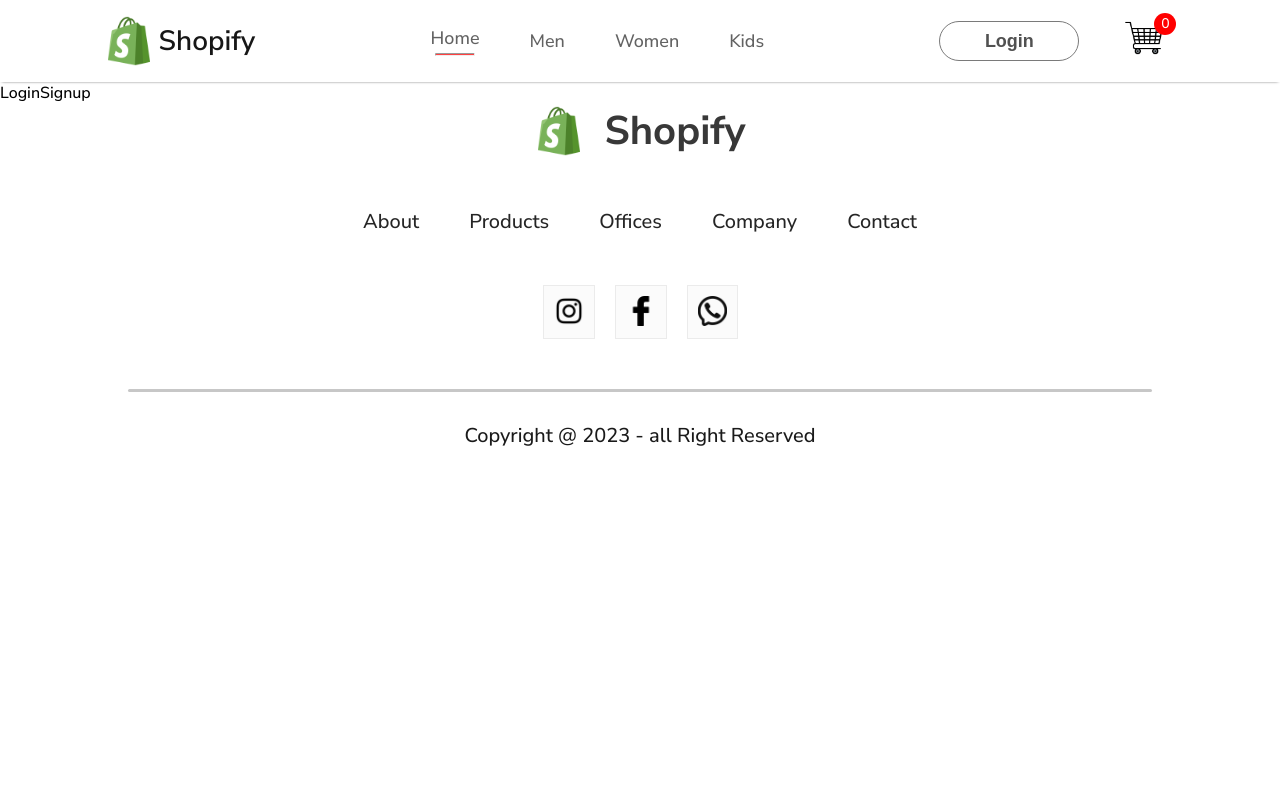
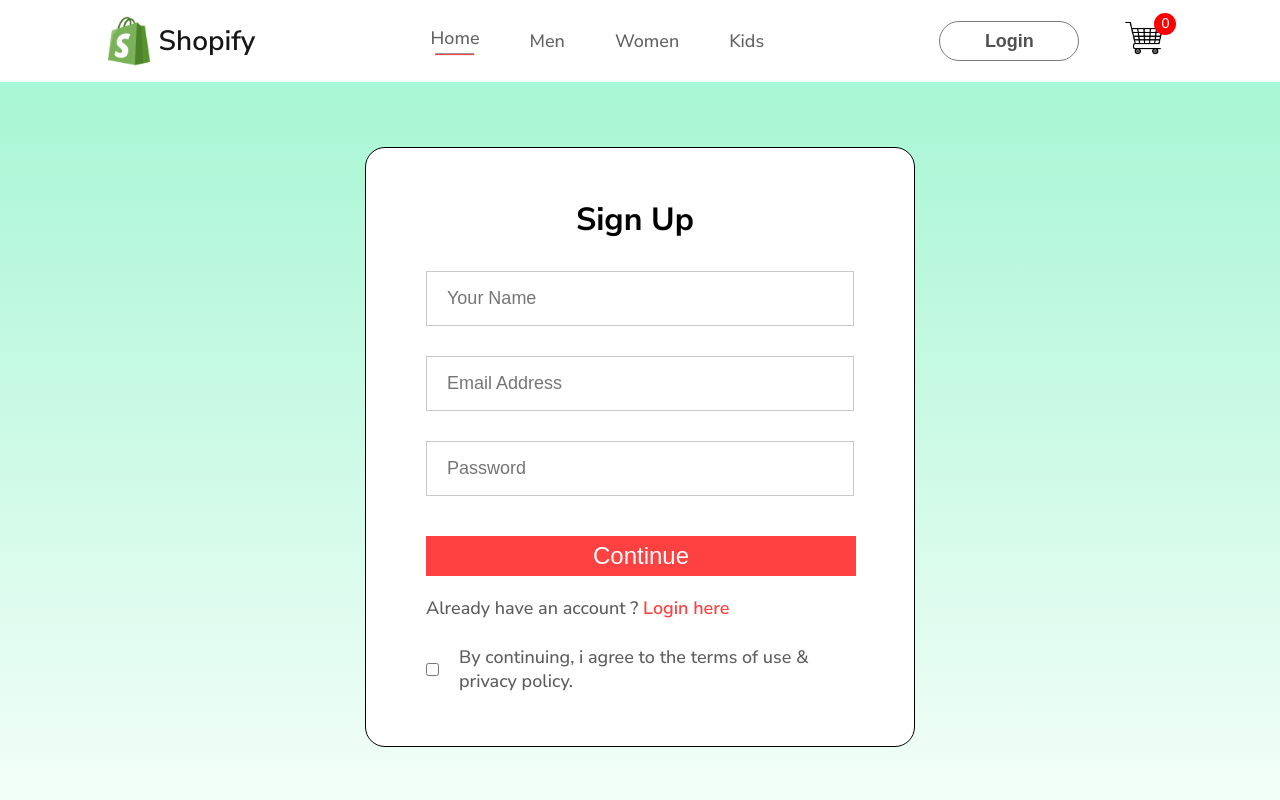
Before and after one commit to NishantKSinha/Ecommerce-Website, a React (Vite) app in the folder frontend/: page /login in a window 1280 px wide. Shown: the top 800 px of the page. Built offline with nearby package versions, Linux system fonts and the light colour scheme.

Commit message:
commit today

```diff
--- a/frontend/src/App.jsx
+++ b/frontend/src/App.jsx
@@ -24,7 +24,7 @@
         <Route path = "/kids" element={<ShopCategory banner={kids_banner} category="kid"/>}/>
 
         <Route path = "/product" element = {<Product/>}/>
-        <Route path = ":productId" element = {<Product/>}/>
+        <Route path = "/product/:productId" element = {<Product/>}/>
         <Route path = "/cart" element = {<Cart/>}/>
         <Route path = "/login" element = {<LoginSignup/>}/>
 
--- /dev/null
+++ b/frontend/src/CSS/LoginSignup.css
@@ -0,0 +1,66 @@
+.loginsignup{
+    width: 100%;
+    height: 100vh;
+       background: linear-gradient(180deg,#a7f6d4,#e1ffea22 );
+    padding-top: 65px;
+}
+.loginsignup-container{
+    width: 550px;
+    height: 600px;
+    background: white;
+    margin: auto;
+    padding: 40px 60px;
+    border: 1px solid black;
+    border-radius: 20px;
+}
+.loginsignup-container h1{
+    margin: 10px 150px;
+}
+.loginsignup-fields{
+    display: flex;
+    flex-direction: column;
+    gap: 30px;
+    margin-top: 30px;
+}
+.loginsignup-fields input{
+    height: 55px;
+    width: 100%;
+    padding-left: 20px;
+    border: 1px solid #c9c9c9;
+    outline: none;
+    color: #5c5c5c;
+    font-size: 18px;
+    font-weight: 500;
+    cursor: pointer;
+}
+.loginsignup-login{
+    margin-top:20px ;
+    color: #5c5c5c;
+    font-size: 18px;
+    font-weight: 500;
+}
+.loginsignup-login span{
+    color: #ff4141;
+    font-weight: 600;
+}
+.loginsignup-agree{
+    display: flex;
+    align-items: center;
+    margin-top: 25px;
+    gap: 20px;
+    color: #5c5c5c;
+    font-size: 18px;
+    font-weight: 500;
+
+}
+.loginsignup-container button{
+    width: 430px;
+    height: 40px;
+    color: white;
+    background-color: #ff4141;
+    margin-top: 10px;
+    border: none;
+    font-size: 24px;
+    font-weight: 500;
+    cursor: pointer;
+}
--- a/frontend/src/CSS/ShopCategory.css
+++ b/frontend/src/CSS/ShopCategory.css
@@ -19,5 +19,19 @@
     margin: 20px 170px;
     display: grid;
     grid-template-columns: 1fr 1fr 1fr 1fr;
-    row-gap: 80px;
+    row-gap: 50px;
 }
+.shopcategory-loadmore{
+    display: flex;
+    justify-content: center;
+    align-items: center;
+    margin: 70px auto;
+    width: 200px;
+    height: 60px;
+    border-radius: 75px;
+    background: #ededed;
+    color: #1f1a1a;
+    font-size: 18px;
+    font-weight: 500;
+
+}
--- /dev/null
+++ b/frontend/src/Components/Bredcrums/BredCrums.jsx
@@ -0,0 +1,14 @@
+import React from 'react'
+import "./BredCrums.css"
+import arrow_icon from "../../assets/arrow_icon.png"
+const BredCrums = (props) => {
+const {product} = props;
+  return (
+    <div className='bredcrums'>
+Home <img src={arrow_icon} alt="" height="10px"/> SHOP <img src={arrow_icon} alt="" height="10px" />{product.category} <img src={arrow_icon} alt="" height="10px" /> {product.name} <img src={arrow_icon} alt="" height="10px"/>
+
+    </div>
+  )
+}
+
+export default BredCrums
--- a/frontend/src/Components/Item/Itemm.jsx
+++ b/frontend/src/Components/Item/Itemm.jsx
@@ -1,9 +1,11 @@
 import React from 'react'
 import "./Item.css"
+import { Link } from 'react-router-dom'
 const Item = (props) => {
   return (
     <div className='item'>
-        <img src={props.image} alt="" />
+        <Link to={`/product/${props.id}`}>
+        <img src={props.image} alt="" /></Link>
         <p>{props.name}</p>
         <div className="item-prices">
             <div className="item-price-new">
--- /dev/null
+++ b/frontend/src/Components/ProductDisplay/ProductDisplay.jsx
@@ -0,0 +1,22 @@
+import React from 'react'
+import "./ProductDisplay.css"
+const ProductDisplay = (props) => {
+    const { product } = props;
+  return (
+    <div className='productdisplay'>
+        <div className="productdisplay-left">
+               <div className="productdisplay-img-list">
+                <img src={product.image} alt="" height="150px"/>
+                <img src={product.image} alt="" height="150px"/>
+                <img src={product.image} alt="" height="150px" />
+
+               </div>
+        </div>
+        <div className="productdisplay-right">
+
+        </div>
+    </div>
+  )
+}
+
+export default ProductDisplay
--- a/frontend/src/Pages/LoginSignup.jsx
+++ b/frontend/src/Pages/LoginSignup.jsx
@@ -1,8 +1,27 @@
 import React from 'react'
-
+import "../CSS/LoginSignup.css"
 const LoginSignup = () => {
   return (
-    <div>LoginSignup</div>
+    <div className='loginsignup'>
+      <div className='loginsignup-container'>
+        <h1>Sign Up</h1>
+        <div className='loginsignup-fields'>
+          <input type="text" placeholder='Your Name' />
+          <input type="email" placeholder='Email Address' />
+          <input type="password" placeholder='Password' />
+          <button>Continue</button>
+        </div>
+
+        <p className='loginsignup-login'>
+          Already have an account ? <span>Login here</span>
+        </p>
+        <div className='loginsignup-agree'>
+          <input type="checkbox" name='' id='' />
+          <p>By continuing, i agree to the terms of use & privacy policy.</p>
+
+        </div>
+      </div>
+    </div>
   )
 }
 
--- a/frontend/src/Pages/Product.jsx
+++ b/frontend/src/Pages/Product.jsx
@@ -1,8 +1,18 @@
-import React from 'react'
+import React, { useContext } from 'react'
+import { ShopContext } from '../Context/ShopContext'
+import { useParams } from 'react-router-dom';
+import BredCrums from '../Components/Bredcrums/BredCrums';
+import ProductDisplay from '../Components/ProductDisplay/ProductDisplay';
 
 const Product = () => {
+  const {all_product}=useContext(ShopContext);
+  const {productId} = useParams();
+  const product = all_product.find((e)=> e.id ===parseInt(productId))
   return (
-    <div>Product</div>
+    <div>
+      <BredCrums product = {product}/>
+      <ProductDisplay product = {product}/>
+    </div>
   )
 }
 
```
Also changed, not shown: frontend/src/Components/Bredcrums/BredCrums.css (added), frontend/src/Components/ProductDisplay/ProductDisplay.css (added).
